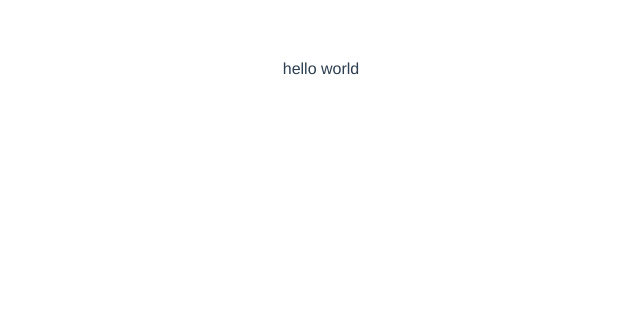
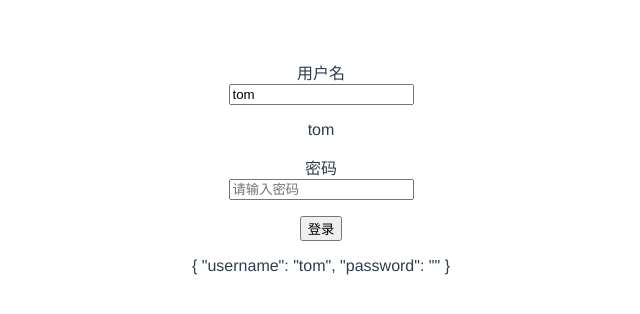
Before and after one commit to nbhaohao/vue-demos, a Vue app: page / in a window 1280 px wide. Shown: the top 314 px of the page, without its empty margins (319-959 px from the left). Built offline with nearby package versions, Linux system fonts and the light colour scheme.

Commit message:
feat:实现不严谨的 Form
$children 和 $parent 对于结构强依赖，之后要想办法解决

```diff
--- a/package.json
+++ b/package.json
@@ -8,6 +8,7 @@
     "lint": "vue-cli-service lint"
   },
   "dependencies": {
+    "async-validator": "^3.5.1",
     "core-js": "^3.6.5",
     "vue": "^2.6.11"
   },
--- a/src/components/Index.vue
+++ b/src/components/Index.vue
@@ -1,14 +1,18 @@
 <template>
   <div class="hello">
-    hello world
+    <FormDemo />
   </div>
 </template>
 
 <script>
+import FormDemo from "@/components/form/FormDemo";
 export default {
   name: "Index",
   props: {
     msg: String
+  },
+  components: {
+    FormDemo
   }
 };
 </script>
--- /dev/null
+++ b/src/components/form/FormDemo.vue
@@ -0,0 +1,59 @@
+<template>
+  <div>
+    <KForm :model="userInfo" :rules="rules" ref="loginForm">
+      <KFormItem label="用户名" prop="username">
+        <KInput placeholder="请输入123" v-model="userInfo.username" />
+      </KFormItem>
+      <KFormItem label="密码" prop="password">
+        <KInput
+          placeholder="请输入密码"
+          v-model="userInfo.password"
+          type="password"
+        />
+      </KFormItem>
+      <KFormItem>
+        <button @click="login">登录</button>
+      </KFormItem>
+    </KForm>
+    <p>{{ userInfo }}</p>
+  </div>
+</template>
+
+<script>
+import KInput from "@/components/form/KInput.vue";
+import KFormItem from "@/components/form/KFormItem.vue";
+import KForm from "@/components/form/KForm.vue";
+
+export default {
+  data() {
+    return {
+      userInfo: {
+        username: "tom",
+        password: ""
+      },
+      rules: {
+        username: [{ required: true, message: "请输入用户名称" }],
+        password: [{ required: true, message: "请输入密码" }]
+      }
+    };
+  },
+  components: {
+    KInput,
+    KFormItem,
+    KForm
+  },
+  methods: {
+    login() {
+      this.$refs.loginForm.validate(isValid => {
+        if (isValid) {
+          console.log("request login");
+        } else {
+          alert("校验失败");
+        }
+      });
+    }
+  }
+};
+</script>
+
+<style scoped></style>
--- /dev/null
+++ b/src/components/form/KForm.vue
@@ -0,0 +1,39 @@
+<template>
+  <div>
+    <slot></slot>
+  </div>
+</template>
+
+<script>
+export default {
+  name: "KForm",
+  provide() {
+    return {
+      form: this
+    };
+  },
+  props: {
+    model: {
+      type: Object,
+      required: true
+    },
+    rules: Object
+  },
+  methods: {
+    validate(cb) {
+      console.log("123", this.$children);
+      Promise.all(
+        this.$children.filter(item => item.prop).map(item => item.validate())
+      )
+        .then(() => {
+          cb(true);
+        })
+        .catch(() => {
+          cb(false);
+        });
+    }
+  }
+};
+</script>
+
+<style scoped></style>
--- /dev/null
+++ b/src/components/form/KFormItem.vue
@@ -0,0 +1,57 @@
+<template>
+  <div>
+    <label v-if="label">{{ label }}</label>
+    <slot></slot>
+    <p v-if="error" class="error">{{ error }}</p>
+    <p>{{ form.model[prop] }}</p>
+  </div>
+</template>
+
+<script>
+import Schema from "async-validator";
+
+export default {
+  inject: ["form"],
+  name: "KFormItem",
+  props: {
+    label: {
+      type: String,
+      default: ""
+    },
+    prop: {
+      type: String,
+      default: ""
+    }
+  },
+  mounted() {
+    this.$on("validate", () => {
+      this.validate();
+    });
+  },
+  data() {
+    return {
+      error: ""
+    };
+  },
+  methods: {
+    validate() {
+      const rules = this.form.rules[this.prop];
+      const value = this.form.model[this.prop];
+      const schema = new Schema({ [this.prop]: rules });
+      return schema.validate({ [this.prop]: value }, errors => {
+        if (errors) {
+          this.error = errors[0].message;
+        } else {
+          this.error = "";
+        }
+      });
+    }
+  }
+};
+</script>
+
+<style scoped>
+.error {
+  color: red;
+}
+</style>
--- /dev/null
+++ b/src/components/form/KInput.vue
@@ -0,0 +1,30 @@
+<template>
+  <div>
+    <input :type="type" :value="value" @input="onInput" v-bind="$attrs" />
+  </div>
+</template>
+
+<script>
+export default {
+  inheritAttrs: false,
+  name: "KInput",
+  props: {
+    value: {
+      type: String,
+      default: ""
+    },
+    type: {
+      type: String,
+      default: "text"
+    }
+  },
+  methods: {
+    onInput(event) {
+      this.$emit("input", event.target.value);
+      this.$parent.$emit("validate")
+    }
+  }
+};
+</script>
+
+<style scoped lang="scss"></style>
```
Also changed, not shown: 1 other file (tests, documents, lock files or other folders).
